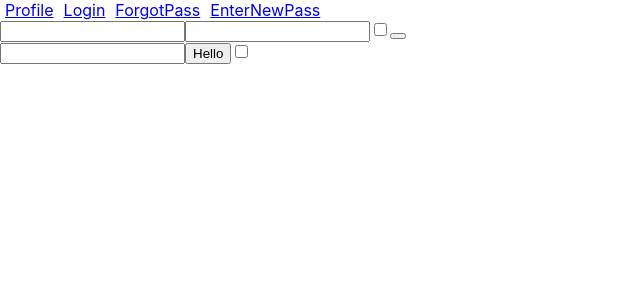
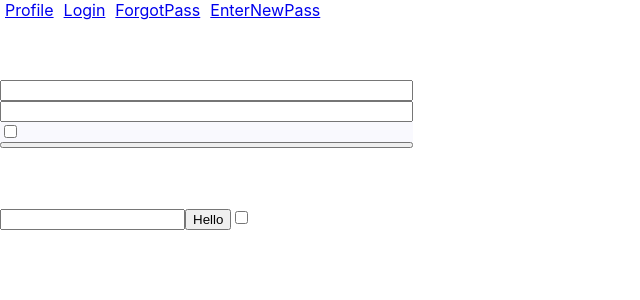
Before and after one commit to saintic132/GlobalProject, a React (Create React App) app: page /#/login in a window 1280 px wide. Shown: the top 300 px of the page, without its empty margins (0-640 px from the left). Built offline with nearby package versions, Linux system fonts and the light colour scheme.

Commit message:
add styles for tag <form>

```diff
--- /dev/null
+++ b/src/components/features/Login/Login.module.css
@@ -0,0 +1,8 @@
+.form {
+    display: flex;
+    flex-direction: column;
+    width: 413px;
+    margin: 60px 0 60px 0;
+    background: #F9F9FE;
+    border-radius: 8px;
+}
--- a/src/components/features/Login/Login.tsx
+++ b/src/components/features/Login/Login.tsx
@@ -2,11 +2,12 @@ import SuperInputText from "../../../common/buttons/c1-SuperInputText/SuperInput
 import SuperCheckbox
     from "../../../common/buttons/c3-SuperCheckbox/SuperCheckbox";
 import SuperButton from "../../../common/buttons/c2-SuperButton/SuperButton";
+import style from './Login.module.css'
 
 export const Login = () => {
     return (
         <div>
-            <form>
+            <form className={style.form}>
                 <SuperInputText />
                 <SuperInputText />
                 <SuperCheckbox />
```
